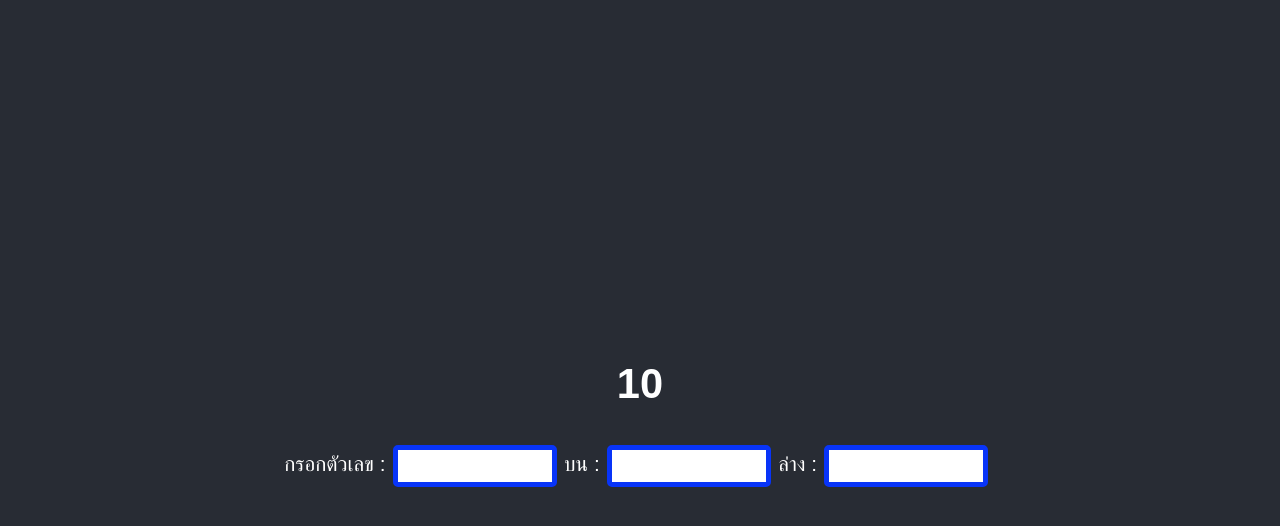
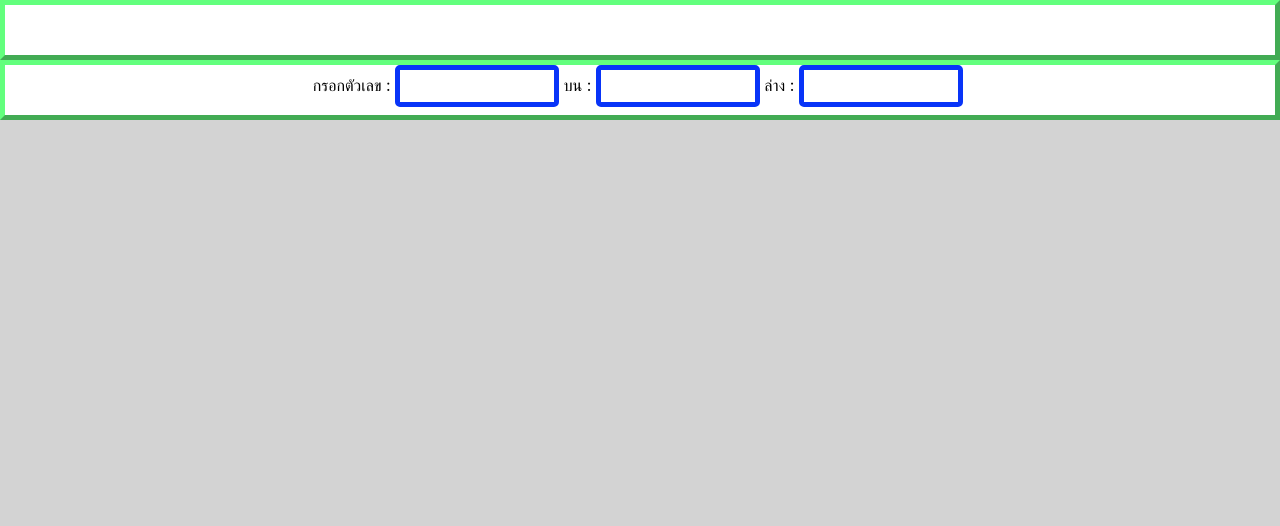
Before and after one commit to yajokgta/React, a React (Create React App) app in the folder leaning/: page / in a window 1280 px wide. Shown: the top 526 px of the page. Built offline with nearby package versions, Linux system fonts and the light colour scheme.

Commit message:
no message

```diff
--- a/leaning/src/App.css
+++ b/leaning/src/App.css
@@ -1,16 +1,6 @@
-.App {
+.formcontrol{
   text-align: center;
-}
 
-.App-logo {
-  height: 40vmin;
-  pointer-events: none;
-}
-
-@media (prefers-reduced-motion: no-preference) {
-  .App-logo {
-    animation: App-logo-spin infinite 20s linear;
-  }
 }
 .number {
   font-size: 1rem;
@@ -21,32 +11,6 @@
   background-color: rgb(255, 255, 255);
   text-align: center;
 }
-
-.App-header {
-  background-color: #282c34;
-  min-height: 100vh;
-  display: flex;
-  flex-direction: column;
-  align-items: center;
-  justify-content: center;
-  font-size: calc(10px + 2vmin);
-  color: white;
+form{
+  background-color: rgb(255, 255, 255);
 }
-
-.App-link {
-  color: #61dafb;
-}
-
-@keyframes App-logo-spin {
-  from {
-    transform: rotate(0deg);
-  }
-  to {
-    transform: rotate(360deg);
-  }
-}
-label {
-    font-size: 80%;
-    font-style: bold;
-    font-family: Arial, Helvetica, sans-serif;
-}
--- a/leaning/src/App.js
+++ b/leaning/src/App.js
@@ -1,30 +1,7 @@
 import logo from './logo.svg';
 import './App.css';
-var logic = require("./logic.js");
 function App() {
-  var numberbt = 10;
 
-  var shownumber = <label>{numberbt}</label>
-  return (
-    <div className="App">
-      <header className="App-header">
-        <div>
-          <div className="numberlist-item">
-            <h1>{shownumber}</h1>
-          </div>
-        </div>
-          <div>
-          <label>กรอกตัวเลข :</label>&nbsp;
-          <input type="text" className="number" name="number" id="number"></input>&nbsp;
-          <label>บน :</label>&nbsp;
-          <input type="text" className="number" name="bon" id="bon"></input>&nbsp;
-          <label>ล่าง :</label>&nbsp;
-          <input type="text" className="number" name="lang" id="bon"></input>&nbsp;
-          </div>
-      </header>
-    </div>
-
-  );
 }
 
 export default App;
--- /dev/null
+++ b/leaning/src/component/FormComponent.js
@@ -0,0 +1,25 @@
+import {useState} from "react"
+function FormComponent (){
+  const [number, setNumber] = useState('')
+
+  return(
+    <div>
+      <form>
+        <div className="numberlist">
+        </div>
+        <div className="numberlist">
+            <div className="formcontrol">
+              <label>กรอกตัวเลข :</label>&nbsp;
+              <input type="text" className="number" name="number" id="number" onChange={(e) => setNumber(e.target.value)}/>
+              &nbsp;
+              <label>บน :</label>&nbsp;
+              <input type="text" className="number" name="bon" id="bon"></input>&nbsp;
+              <label>ล่าง :</label>&nbsp;
+              <input type="text" className="number" name="lang" id="lang"></input>&nbsp;
+            </div>
+        </div>
+      </form>
+    </div>
+  )
+}
+export default FormComponent;
--- a/leaning/src/index.css
+++ b/leaning/src/index.css
@@ -1,4 +1,5 @@
 body {
+  background-color: rgb(211, 211, 211);
   margin: 0;
   font-family: -apple-system, BlinkMacSystemFont, 'Segoe UI', 'Roboto', 'Oxygen',
     'Ubuntu', 'Cantarell', 'Fira Sans', 'Droid Sans', 'Helvetica Neue',
@@ -6,6 +7,17 @@ body {
   -webkit-font-smoothing: antialiased;
   -moz-osx-font-smoothing: grayscale;
 }
+.numberlist{
+  text-align: center;
+  border: 5px outset rgb(99, 255, 125);
+  background-color: #ffffff;
+  line-height:20px;
+  width: auto;
+  min-height: 50px;
+  max-height: auto;
+
+
+}
 
 code {
   font-family: source-code-pro, Menlo, Monaco, Consolas, 'Courier New',
--- a/leaning/src/index.js
+++ b/leaning/src/index.js
@@ -3,13 +3,17 @@ import ReactDOM from 'react-dom/client';
 import './index.css';
 import App from './App';
 import reportWebVitals from './reportWebVitals';
-
+import FormComponent from './component/FormComponent';
 
 const root = ReactDOM.createRoot(document.getElementById('root'));
 
 root.render(
   <React.StrictMode>
+    <form>
     <App />
+    <FormComponent />
+    </form>
+
   </React.StrictMode>
 );
 
--- a/leaning/src/logic.js
+++ /dev/null
@@ -1,9 +0,0 @@
-function GetNumber() {
-    const numberlist = [];
-    var number = document.getElementById('number');
-    console.log(number);
-    if (number.lenght > 2)
-    {
-
-    }
-  }
```
